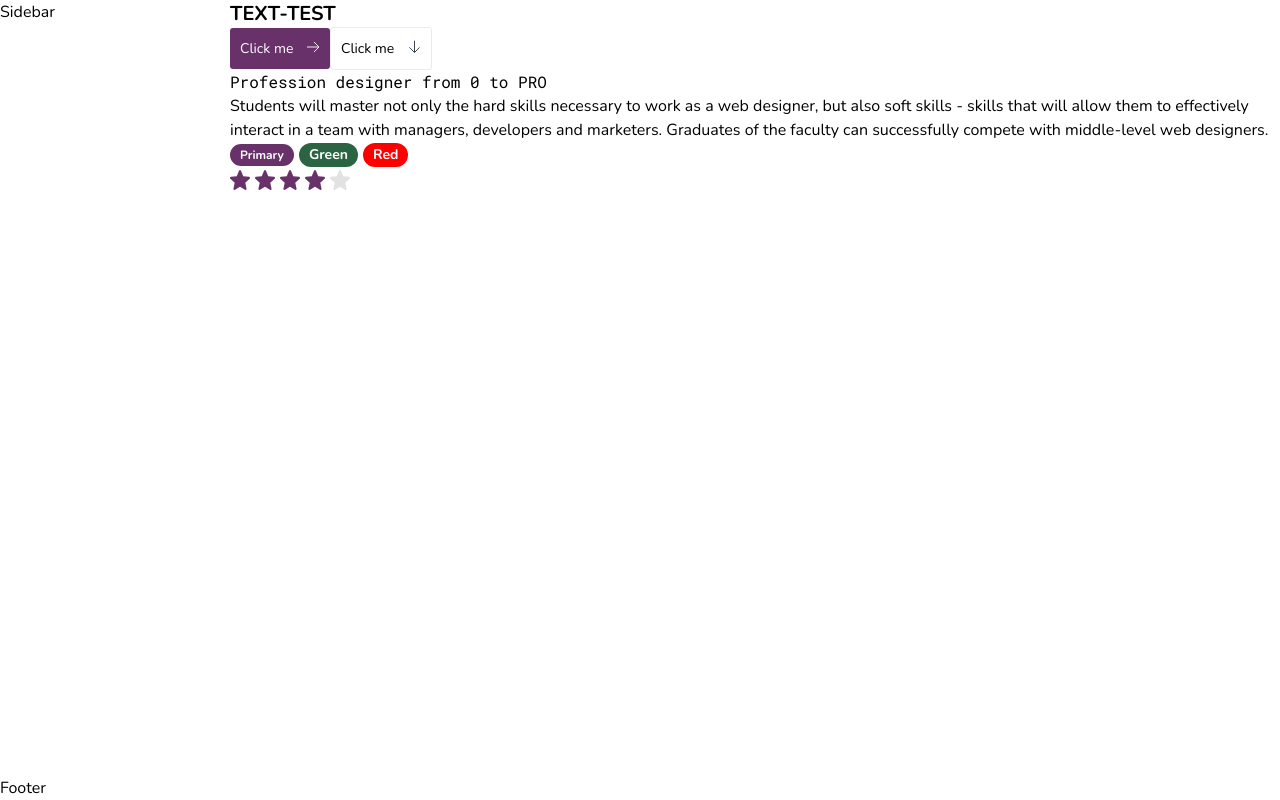
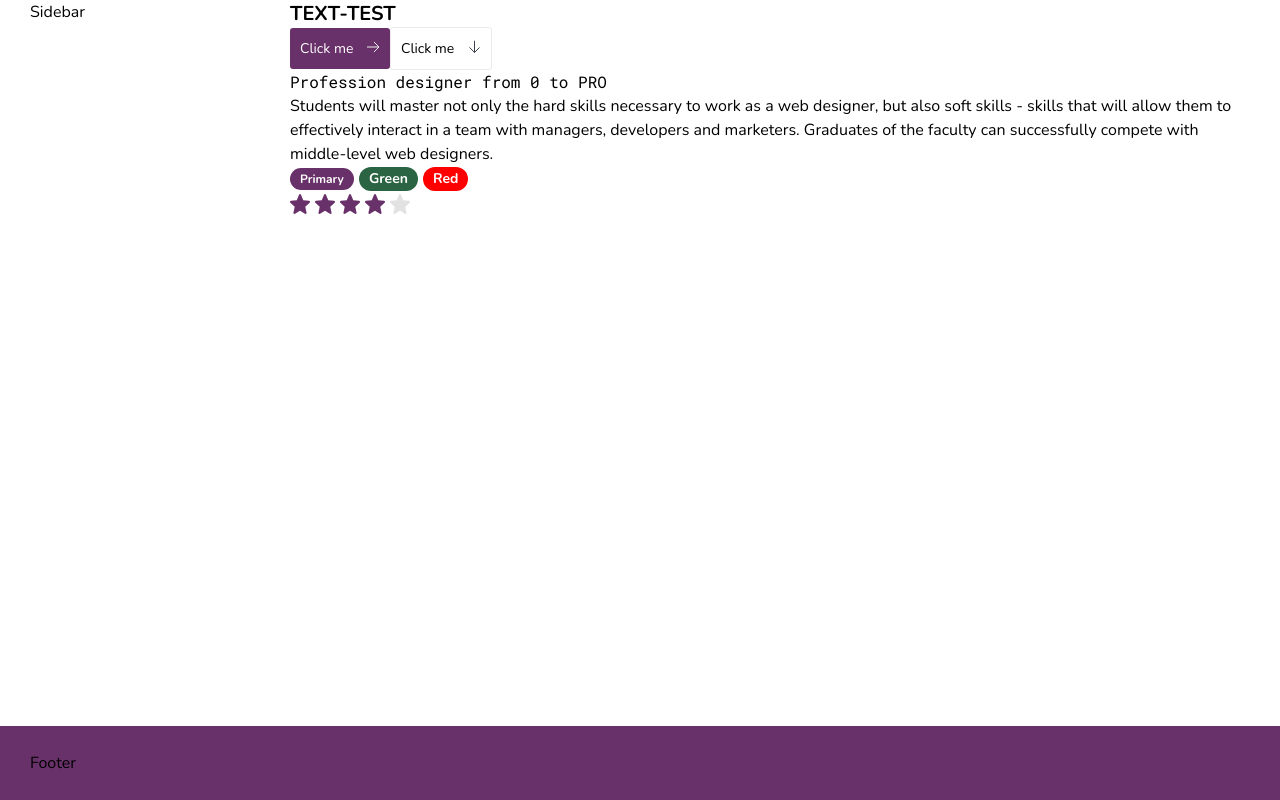
Before and after one commit to ViktoriiaRud/top-courses, a Next.js app: page / in a window 1280 px wide. Built offline with nearby package versions, Linux system fonts and the light colour scheme.

Commit message:
start add styles footer

```diff
--- a/layout/Footer/Footer.module.css
+++ b/layout/Footer/Footer.module.css
@@ -0,0 +1,7 @@
+.footer {
+    display: grid;
+    grid-template-columns: 1fr auto auto;
+    gap: 40px;
+    background: #693169;
+    padding: 25px 30px;
+}
--- a/layout/Footer/Footer.tsx
+++ b/layout/Footer/Footer.tsx
@@ -1,12 +1,12 @@
 import { FooterProps } from './Footer.props';
-import styles from './Header.module.css';
+import styles from './Footer.module.css';
 import cn from 'classnames';
 
 
-export const Footer = ({...props}:FooterProps):JSX.Element => {
+export const Footer = ({className, ...props}:FooterProps):JSX.Element => {
   return (
-    <div {...props}>
-          Footer
-    </div>
+    <footer className={cn(className, styles.footer)}{...props}>
+          <div>Footer</div>
+    </footer>
   );
 };
--- a/layout/Layout.module.css
+++ b/layout/Layout.module.css
@@ -3,6 +3,7 @@
     grid-template-columns: auto 230px minmax(320px, 1200px) auto;
     grid-template-rows: auto 1fr auto;
     min-height: 100vh;
+    gap: 0 30px;
     grid-template-areas:
     ". header header ."
     ". sidebar body ."
```
